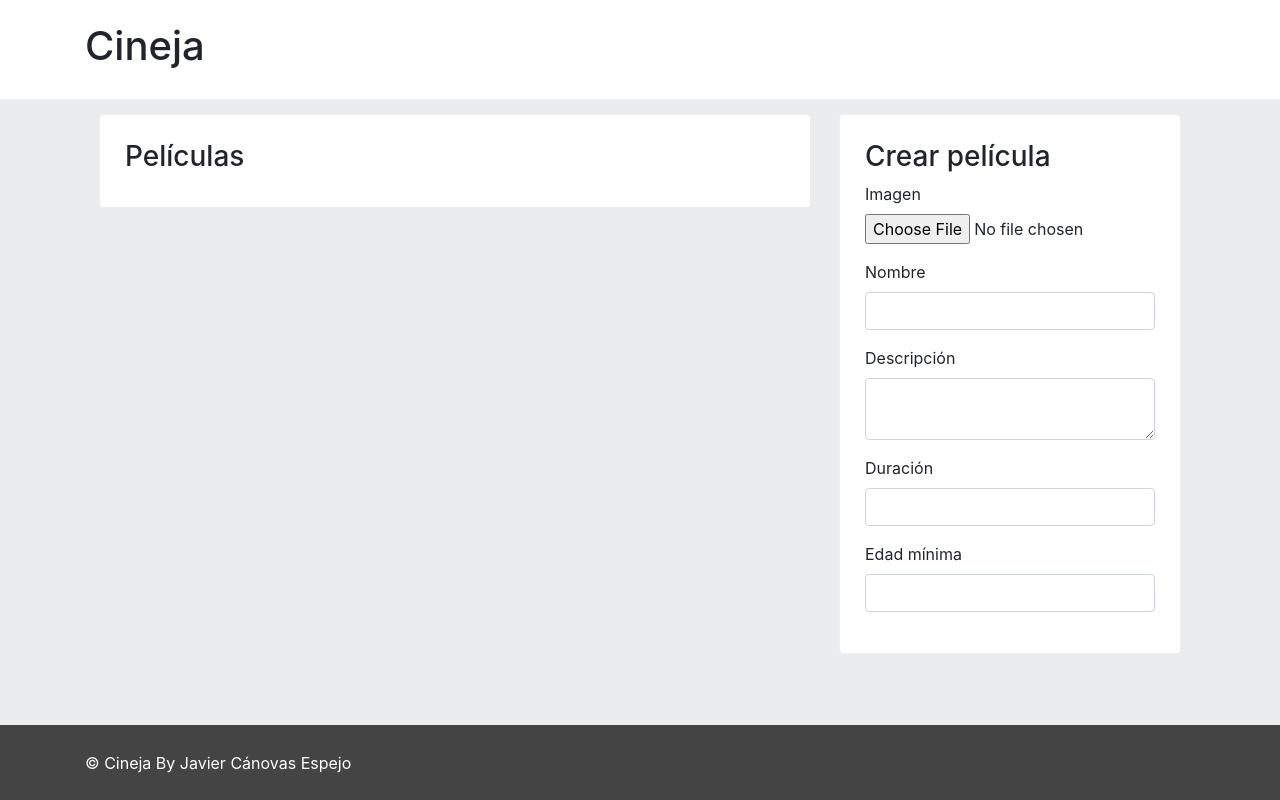
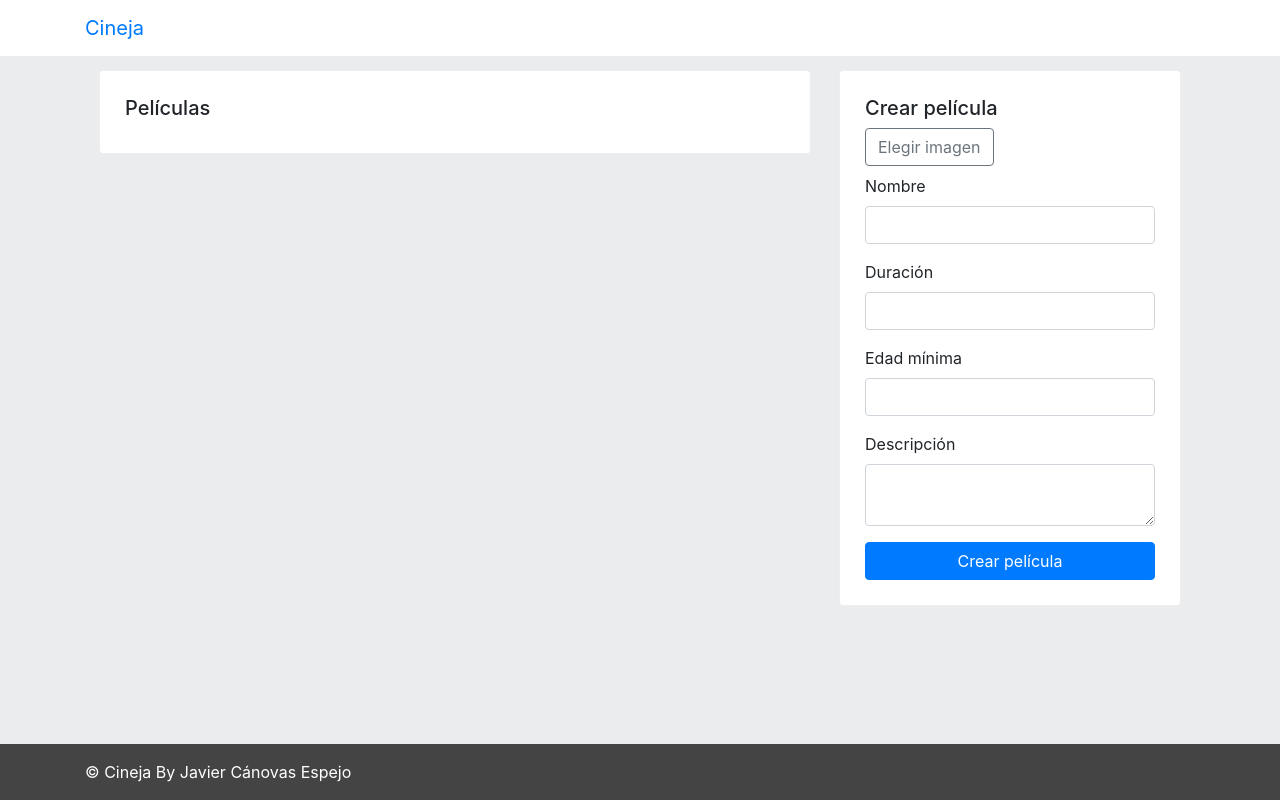
Before and after one commit to JavierCe94/cineja_react, a React (Create React App) app: page /admin/main in a window 1280 px wide. Built offline with nearby package versions, Linux system fonts and the light colour scheme.

Commit message:
javier_cineja by JavierCe94

```diff
--- a/src/Main.js
+++ b/src/Main.js
@@ -1,11 +1,12 @@
 import React from 'react';
-import { Route, Switch } from 'react-router-dom';
+import { Route, Switch, Redirect } from 'react-router-dom';
 import User from './components/pages_user/user';
 import Admin from './components/pages_admin/admin';
 
 const Main = () => {
     return (
         <Switch>
+            <Redirect exact from="/" to="user" />
             <Route path="/user" component={User} />
             <Route path="/admin" component={Admin} />
         </Switch>
--- a/src/components/header.js
+++ b/src/components/header.js
@@ -1,13 +1,16 @@
 import React, { Component } from 'react';
+import { Navbar } from 'react-bootstrap';
 
 class Header extends Component {
     render() {
         return (
-            <header className="header">
-                <div className="container">
-                    <h1>Cineja</h1>
-                </div>
-            </header>
+            <Navbar>
+                <Navbar.Header>
+                    <Navbar.Brand>
+                    <a href="">Cineja</a>
+                    </Navbar.Brand>
+                </Navbar.Header>
+            </Navbar>
         );
     }
 }
--- /dev/null
+++ b/src/components/input_file.js
@@ -0,0 +1,11 @@
+import React from 'react';
+
+const InputFile = props => {
+    return (
+        <label className={props.class}>
+            <span>{props.text}</span> <input type="file" style={{display: 'none'}} name={props.name} onChange={props.selectImage} />
+        </label>
+    );
+}
+
+export default InputFile;
--- a/src/components/pages_admin/login_admin.js
+++ b/src/components/pages_admin/login_admin.js
@@ -2,14 +2,24 @@ import React, { Component } from 'react';
 import InputBootstrap from '../input_bootstrap';
 import ButtonBootstrap from '../button_bootstrap';
 import  { Redirect } from 'react-router-dom';
+import { connect } from 'react-redux';
 
 class LoginAdmin extends Component {
     constructor(props) {
         super(props);
         this.state = {
-            hasRedirect: false,
+            code: 0,
             errorMessage: ''
-        }
+        };
+        this.onLoginIn = this.onLoginIn.bind(this);
+    }
+
+    onLoginIn = (token) => {
+        this.props.dispatch({
+            type: 'LOGIN',
+            token: token,
+            hasRedirect: true
+        });
     }
 
     showInputs = () => {
@@ -38,22 +48,19 @@ class LoginAdmin extends Component {
             })
         })
         .then(response => {
-            if (200 === response.status) {
-                document.cookie = `token=${response.json()}`;
-                return null;
-            }
+            this.setState({
+                code: response.status
+            });
 
             return response.json();
         })
         .then(jsonResponse => {
-            if (null !== jsonResponse) {
+            if (200 !== this.state.code) {
                 this.setState({
                     errorMessage: jsonResponse
                 });
             } else {
-                this.setState({
-                    hasRedirect: true
-                });
+                this.onLoginIn(jsonResponse);
             }
         });
     }
@@ -65,7 +72,7 @@ class LoginAdmin extends Component {
                     <div className="col-md-4 center-block">
                         <form className="background-white padding-25" onSubmit={this.checkLoginAdmin}>
                             {this.showInputs()}
-                            {this.state.hasRedirect ? <Redirect to="/admin/main" /> : <label className="text-danger">{this.state.errorMessage}</label>}
+                            {this.props.hasRedirect ? <Redirect to="/admin/main" /> : <label className="text-danger">{this.state.errorMessage}</label>}
                             <ButtonBootstrap btnStyle="primary" size="large" block={true} type="submit" text="Iniciar sesión" />
                         </form>
                     </div>
@@ -75,4 +82,12 @@ class LoginAdmin extends Component {
     }
 }
 
-export default LoginAdmin;
+const mapStateToProps = state => {
+    console.log(state);
+    return {
+        token: state.token,
+        hasRedirect: state.hasRedirect
+    }
+}
+
+export default connect(mapStateToProps)(LoginAdmin);
--- a/src/components/pages_admin/main_admin.js
+++ b/src/components/pages_admin/main_admin.js
@@ -1,18 +1,89 @@
 import React, { Component } from 'react';
+import { Image } from 'react-bootstrap';
 import InputBootstrap from '../input_bootstrap';
+import ButtonBootstrap from '../button_bootstrap';
+import InputFile from '../input_file';
+import { connect } from 'react-redux';
 
 class MainAdmin extends Component {
+    constructor(props) {
+        super(props);
+        this.state = {
+            code: 0,
+            errorMessageCreate: null,
+            srcImageCreate: null
+        }
+    }
+
     showInputs = () => {
         const inputs = [
-            {key: 'etInpUser', comClass: 'input', type: 'file', label: 'Imagen', required: true, name: "image"},
-            {key: 'etInpPass', comClass: 'input', type: 'text', label: 'Nombre', required: true, name: 'name'},
-            {key: 'etInpPass', comClass: 'textarea', type: 'text', label: 'Descripción', required: true, name: 'description'},
-            {key: 'etInpPass', comClass: 'input', type: 'number', label: 'Duración', required: true, name: 'duration'},
-            {key: 'etInpPass', comClass: 'input', type: 'number', label: 'Edad mínima', required: true, name: 'minage'}
+            {key: 'etInpName', comClass: 'input', type: 'text', label: 'Nombre', required: true, name: 'name'},
+            {key: 'etInpDuration', comClass: 'input', type: 'number', label: 'Duración', required: true, name: 'duration'},
+            {key: 'etInpMinAge', comClass: 'input', type: 'number', label: 'Edad mínima', required: true, name: 'minage'},
+            {key: 'etInpDescription', comClass: 'textarea', type: 'text', label: 'Descripción', required: true, name: 'description'},
         ]
 
         return inputs.map(input => <InputBootstrap key={input.key} componentClass={input.comClass}
             type={input.type} label={input.label} required={input.required} name={input.name} />);
+    }
+
+    selectImage = e => {
+        const file = e.target.files[0];
+        const reader = new FileReader();
+        if (file) {
+            reader.readAsDataURL(file);
+        }
+        reader.onloadend = e => {
+            this.setState({
+                srcImageCreate: reader.result
+            });
+        };
+    }
+
+    createFilm = e => {
+        e.preventDefault();
+        const form = e.target;
+        const file  = {
+            'type': form.image.files[0].type,
+            'tmp_name': this.state.srcImageCreate
+         };
+        fetch(`http://localhost:8000/admin/film/create`, {
+            method: 'PUT',
+            headers: {
+                Accept: 'application/json',
+                'Content-Type': 'application/json',
+                'X-AUTH-TOKEN': this.props.token
+            },
+            body: JSON.stringify({
+                files: {
+                    image: file
+                },
+                request: {
+                    name: form.name.value,
+                    duration: form.duration.value,
+                    minage: form.minage.value,
+                    description: form.description.value
+                }
+            })
+        })
+        .then(response => {
+            this.setState({code: response.status});
+
+            return response.json();
+        })
+        .then(jsonResponse => {
+            if (201 === this.state.code) {
+                form.reset();
+                this.setState({
+                    srcImageCreate: null,
+                    errorMessageCreate: null
+                });
+            } else {
+                this.setState({
+                    errorMessageCreate: jsonResponse
+                });
+            }
+        });
     }
 
     render() {
@@ -21,14 +92,18 @@ class MainAdmin extends Component {
                 <div className="container">
                     <div className="col-md-8 float-left">
                         <div className="background-white padding-25">
-                            <h3>Películas</h3>
+                            <h5>Películas</h5>
                         </div>
                     </div>
                     <div className="col-md-4 float-left">
                         <div className="background-white padding-25">
-                            <h3>Crear película</h3>
-                            <form>
+                            <h5>Crear película</h5>
+                            <form onSubmit={this.createFilm}>
+                                <Image src={this.state.srcImageCreate} className="margin-top-bottom max-height-150" responsive />
+                                <InputFile text="Elegir imagen" class="btn btn-outline-secondary" name="image" selectImage={this.selectImage} />
                                 {this.showInputs()}
+                                {null !== this.state.errorMessageCreate ? <label className="text-danger">{this.state.errorMessageCreate}</label>: ''}
+                                <ButtonBootstrap btnStyle="primary" block={true} type="submit" text="Crear película" />
                             </form>
                         </div>
                     </div>
@@ -38,4 +113,12 @@ class MainAdmin extends Component {
     }
 }
 
-export default MainAdmin;
+const mapStateToProps = state => {
+    console.log(state);
+    return {
+        token: state.token,
+        hasRedirect: state.hasRedirect
+    }
+}
+
+export default connect(mapStateToProps)(MainAdmin);
--- a/src/components/pages_user/signup.js
+++ b/src/components/pages_user/signup.js
@@ -52,6 +52,7 @@ class Signup extends Component {
         })
         .then(response => {
             if (201 === response.status) {
+                form.reset();
                 this.setState({
                     infoIsTypeError: false
                 });
--- a/src/index.css
+++ b/src/index.css
@@ -6,7 +6,7 @@ body {
 
 .background-light-grey {
   background-color: #ebeced;
-  height: calc(100vh - 175px);
+  height: calc(100vh - 112px);
   padding: 15px 15px;
 }
 
@@ -24,11 +24,19 @@ body {
   align-items: center;
   background-color: #444;
   color: #fff;
-  min-height: 75px;
+  min-height: 56px;
 }
 
 .float-left {
   float: left;
+}
+
+.width-100 {
+  width: 100%;
+}
+
+.max-height-150 {
+  max-height: 150px;
 }
 
 .background-white {
@@ -37,8 +45,13 @@ body {
   box-shadow: 1px 1px #eee, -1px -1px #eee;
 }
 
-.padding-25{
+.padding-25 {
   padding: 25px;
+}
+
+.margin-top-bottom {
+  margin-top: 15px;
+  margin-bottom: 15px;
 }
 
 .center-block {
--- a/src/index.js
+++ b/src/index.js
@@ -5,10 +5,16 @@ import './index.css';
 import registerServiceWorker from './registerServiceWorker';
 import 'bootstrap/dist/css/bootstrap.css';
 import App from './App';
+import { createStore } from 'redux';
+import { Provider } from 'react-redux';
+import TodoApp from './todo_app';
 
+const store = createStore(TodoApp, {})
 ReactDOM.render(
-    <Router>
-        <App />
-    </Router>,
+    <Provider store={store}>
+        <Router>
+            <App />
+        </Router>
+    </Provider>,
     document.getElementById('root'));
 registerServiceWorker();
--- /dev/null
+++ b/src/todo_app.js
@@ -0,0 +1,14 @@
+const TodoApp = (state, action) => {
+    switch (action.type) {
+        case 'LOGIN':
+            state = {
+                hasRedirect: action.hasRedirect,
+                token: action.token
+            };
+            return state;
+        default:
+            return state;
+    }
+}
+
+export default TodoApp;
```
